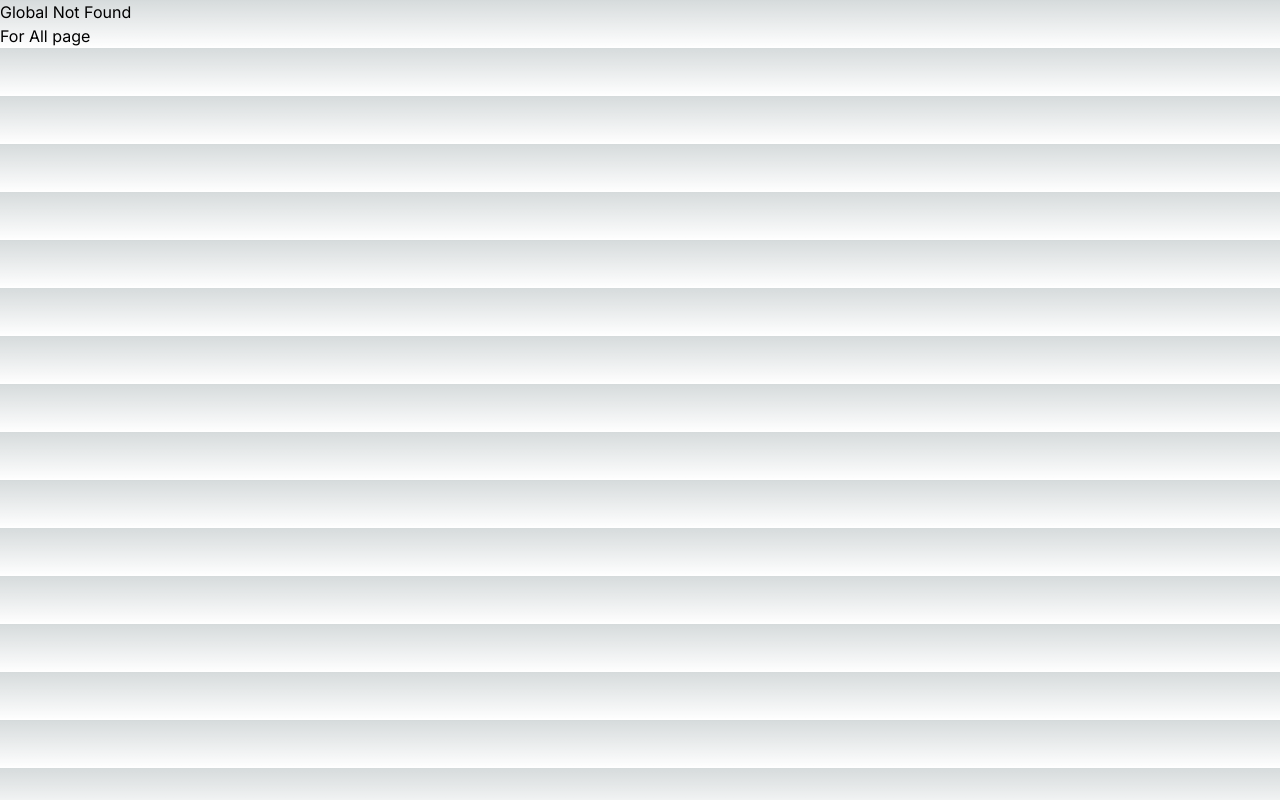
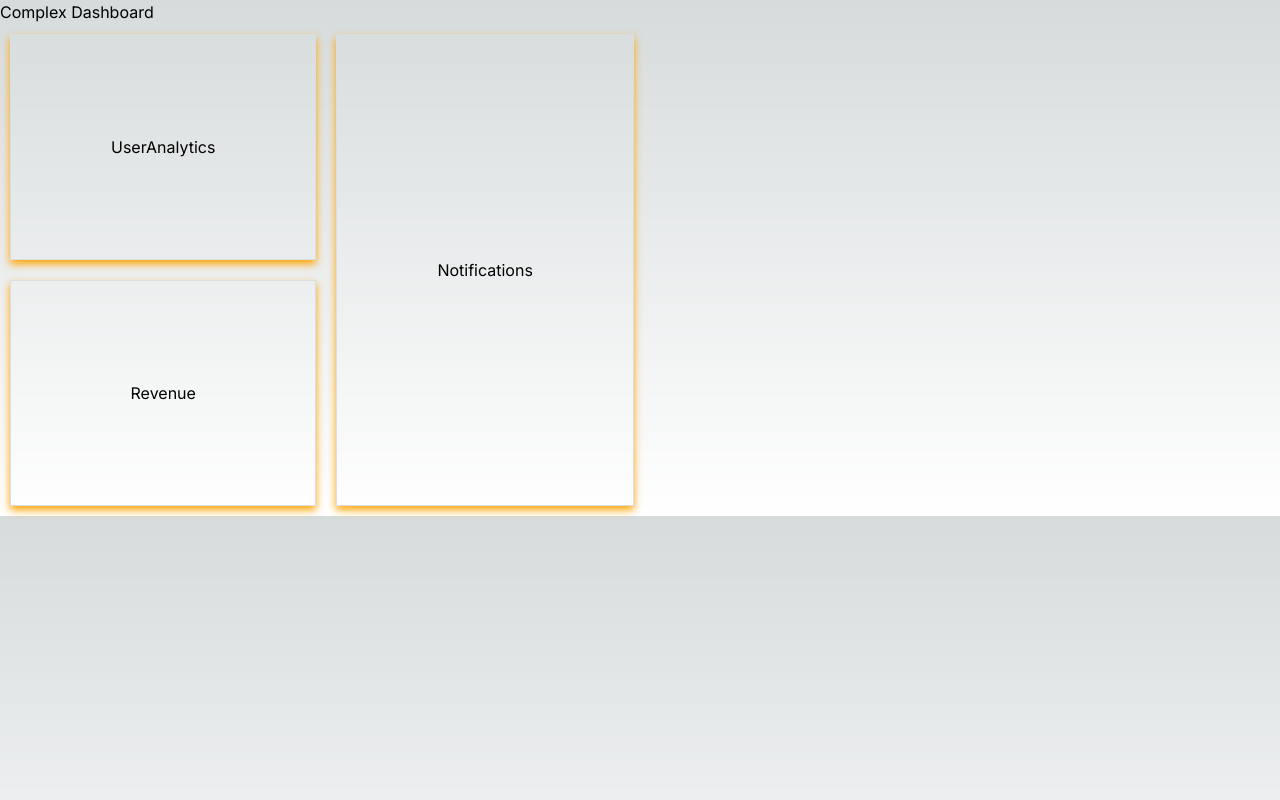
Before and after one commit to Shahriyar-Hosen/explore-Next-14, a Next.js app: page /complex-dashboard in a window 1280 px wide. Before the commit this address had no page. Built offline with nearby package versions, Linux system fonts and the light colour scheme.

Commit message:
parallel route

```diff
--- /dev/null
+++ b/src/app/complex-dashboard/@notifications/page.tsx
@@ -0,0 +1,8 @@
+import Card from "@/components/Card";
+import { FC } from "react";
+
+const Notifications: FC = () => {
+  return <Card>Notifications</Card>;
+};
+
+export default Notifications;
--- /dev/null
+++ b/src/app/complex-dashboard/@revenue/page.tsx
@@ -0,0 +1,8 @@
+import Card from "@/components/Card";
+import { FC } from "react";
+
+const Revenue: FC = () => {
+  return <Card>Revenue</Card>;
+};
+
+export default Revenue;
--- /dev/null
+++ b/src/app/complex-dashboard/@users/page.tsx
@@ -0,0 +1,8 @@
+import Card from "@/components/Card";
+import { FC } from "react";
+
+const UserAnalytics: FC = () => {
+  return <Card>UserAnalytics</Card>;
+};
+
+export default UserAnalytics;
--- /dev/null
+++ b/src/app/complex-dashboard/layout.tsx
@@ -0,0 +1,30 @@
+import { FC, PropsWithChildren, ReactNode } from "react";
+
+export interface IDashboardProps extends PropsWithChildren {
+  users: ReactNode;
+  revenue: ReactNode;
+  notifications: ReactNode;
+}
+
+const DashboardLayout: FC<IDashboardProps> = ({
+  children,
+  notifications,
+  revenue,
+  users,
+}) => {
+  return (
+    <main>
+      <div>{children}</div>
+
+      <div style={{ display: "flex" }}>
+        <div style={{ display: "flex", flexDirection: "column" }}>
+          <div>{users}</div>
+          <div>{revenue}</div>
+        </div>
+        <div style={{ display: "flex", flex: 1 }}>{notifications}</div>
+      </div>
+    </main>
+  );
+};
+
+export default DashboardLayout;
--- /dev/null
+++ b/src/app/complex-dashboard/page.tsx
@@ -0,0 +1,11 @@
+import { NextPage } from "next";
+
+const ComplexDashboard: NextPage = () => {
+  return (
+    <div>
+      <h1>Complex Dashboard</h1>
+    </div>
+  );
+};
+
+export default ComplexDashboard;
--- /dev/null
+++ b/src/components/Card.tsx
@@ -0,0 +1,17 @@
+import { FC, PropsWithChildren } from "react";
+
+const Card: FC<PropsWithChildren> = ({ children }) => {
+  const cardStyle = {
+    padding: "100px",
+    margin: "10px",
+    boxShadow: "0 4px 8px 0 #FFA500",
+    border: "1px solid #ddd",
+    display: "flex",
+    justifyContent: "center",
+    alignItems: "center",
+  };
+
+  return <div style={cardStyle}>{children}</div>;
+};
+
+export default Card;
```
